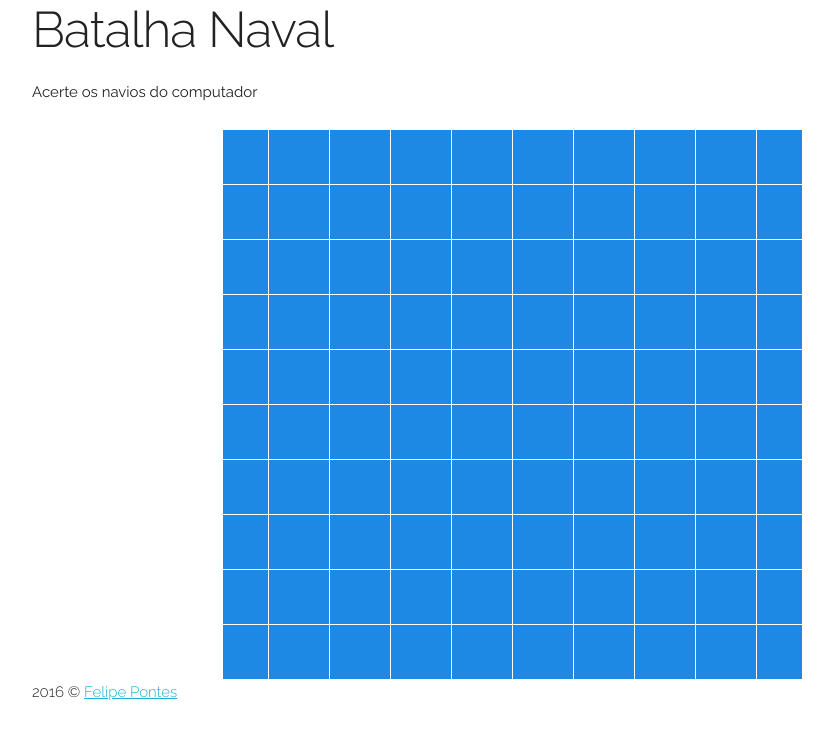
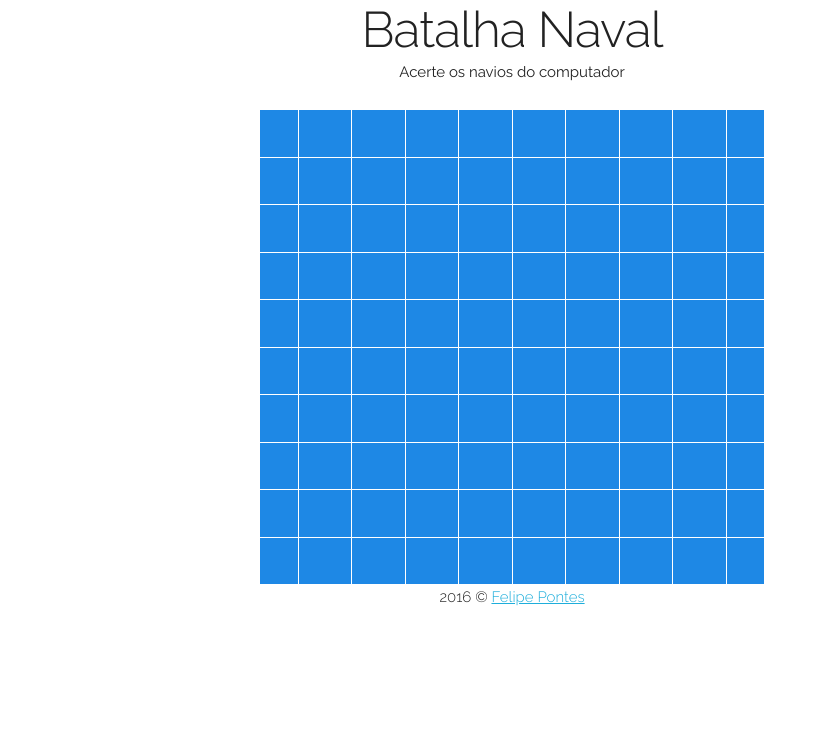
Before and after one commit to felipemfp/batalha-naval, a plain HTML site: page index.html in a window 1280 px wide. Shown: the whole page, without its empty margins (128-961 px from the left). Drawn offline with nearby package versions, Linux system fonts and the light colour scheme.

Commit message:
Fix css and js

```diff
--- a/css/game.css
+++ b/css/game.css
@@ -6,8 +6,8 @@
 	border: 0.1em white solid;
 }
 #game td {
-	height:	2em;
-	width: 2em;
+	height:	1.5em;
+	width: 1.5em;
 	background-color: #1E88E5;
 	cursor: crosshair;
 }
--- a/index.html
+++ b/index.html
@@ -16,16 +16,16 @@
 	<div class="container">
     <div class="row">
 		<div class="ten column">
-			<header>
-				<h1>
+			<header style="text-align: center">
+				<h1 style="margin-bottom: 0">
 					Batalha Naval
 				</h1>
-				<p>
+				<p style="margin-top: 0">
 					Acerte os navios do computador
 				</p>
 			</header>
 			<section id="game"></section>
-			<footer>
+			<footer style="text-align: center">
 				<h6>2016 &copy; <a href="http://github.com/felipemfp/batalha-naval">Felipe Pontes</a></h6>
 			</footer>
 		</div>
--- a/js/game.js
+++ b/js/game.js
@@ -3,7 +3,7 @@ var Game = Game || (function() {
 	var _hits		= 0;
 	var _ships 		= {};
 	var _letters 	= "ABCDEFGHIJ";
-	var $rows 		= $('#game table tr');
+	var $rows 		= {};
 
 	function start() {
 		var title = document.title;
@@ -40,6 +40,7 @@ var Game = Game || (function() {
 	}
 
 	function set_coords() {
+		$rows = $('#game table tr');
 		for (x = 0, length = $rows.length; x < length; x++) {
 			$rows.eq(x).data('row', _letters[x]);
 			var $cols = $rows.eq(x).find('td');
```
